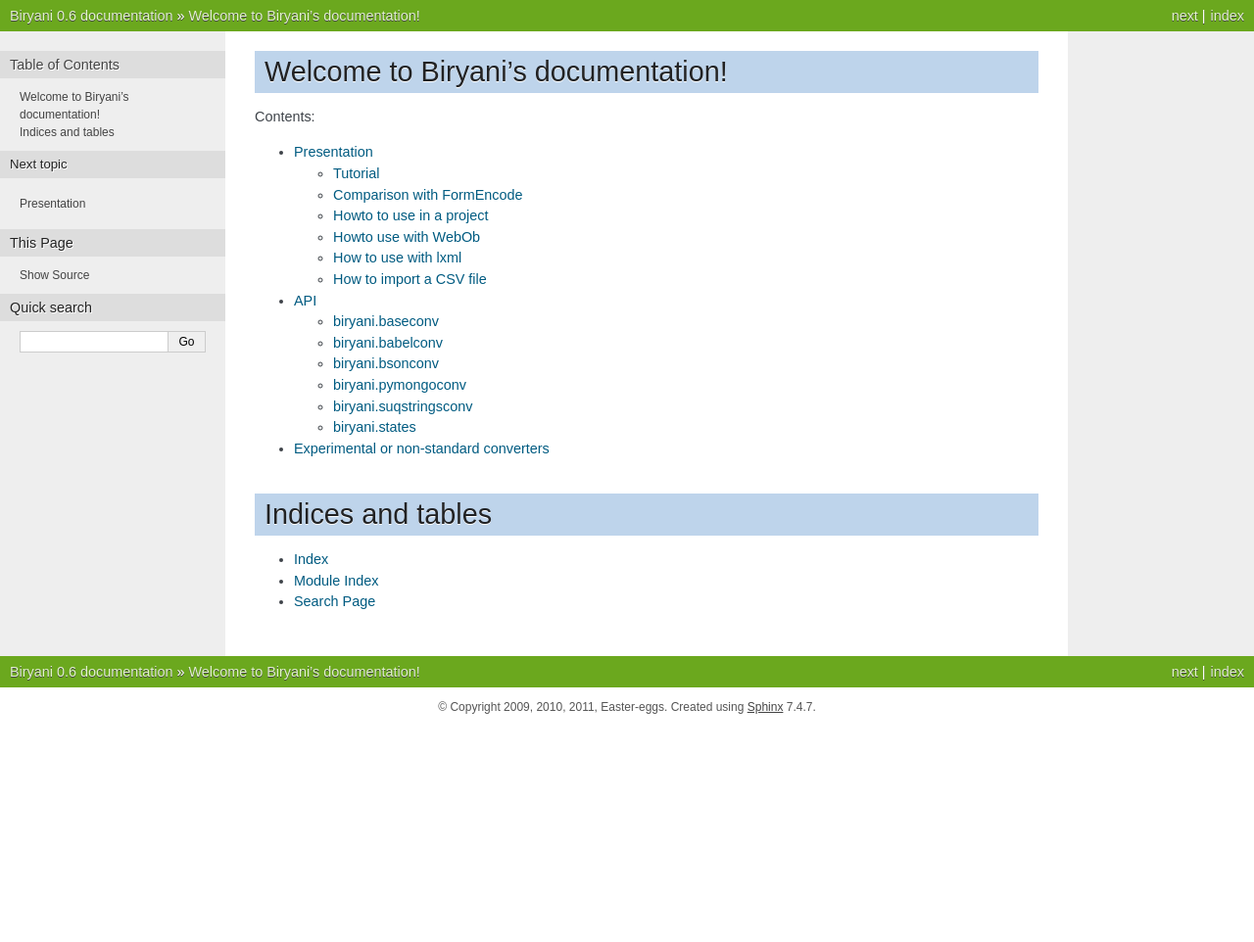
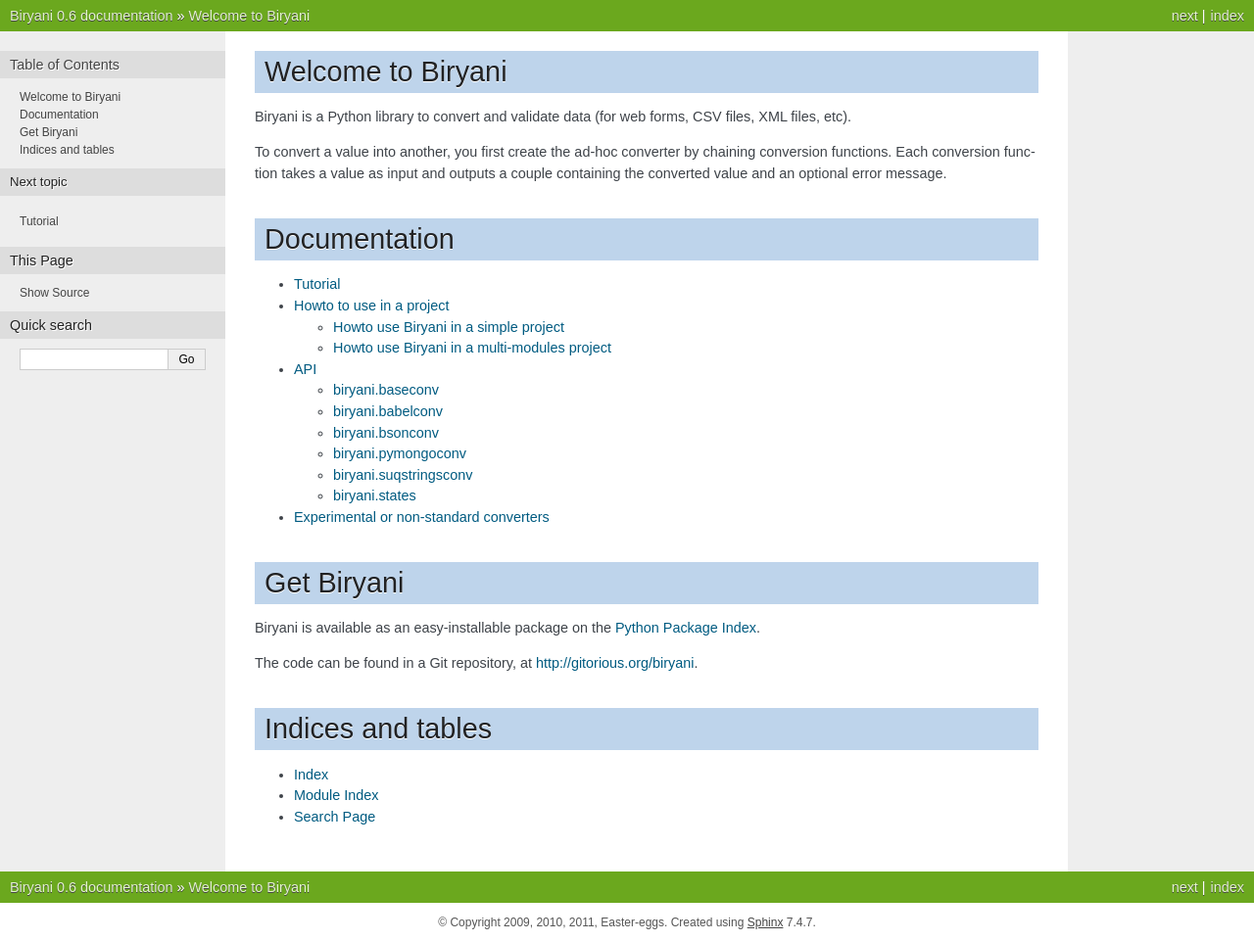
Before and after one commit to openfisca/biryani, a Sphinx documentation site: the page built from docs/source/index.rst, in a window 1280 px wide. Shown: the whole page at 98% size. Built offline with Sphinx 7.4.7, drawn with Linux system fonts in a browser that asks for light colours; before the commit the page ends 900 px from its top, so only the background shows below that.

Commit message:
Restructure documentation.

```diff
--- a/docs/source/api.rst
+++ b/docs/source/api.rst
@@ -1,6 +1,7 @@
-===
+***
 API
-===
+***
+
 
 biryani.baseconv
 ================
--- a/docs/source/index.rst
+++ b/docs/source/index.rst
@@ -3,17 +3,39 @@
    You can adapt this file completely to your liking, but it should at least
    contain the root `toctree` directive.
 
-Welcome to Biryani's documentation!
-===================================
+Welcome to Biryani
+==================
 
-Contents:
+Biryani is a Python library to convert and validate data (for web forms, CSV files, XML files, etc).
+
+To convert a value into another, you first create the ad-hoc converter by chaining conversion functions. Each conversion function takes a value as input and outputs a couple containing the converted value and an optional error message.
+
+
+Documentation
+=============
 
 .. toctree::
    :maxdepth: 2
 
-   presentation
+   tutorial
+   how-to-use
    api
    sugar
+
+.. TODO
+
+   Comparison with FormEncode
+   Howto use with WebOb
+   How to use with lxml
+   How to import a CSV file
+
+
+Get Biryani
+===========
+
+Biryani is available as an easy-installable package on the `Python Package Index <http://pypi.python.org/pypi/Biryani>`_.
+
+The code can be found in a Git repository, at http://gitorious.org/biryani.
 
 
 Indices and tables
--- a/docs/source/sugar.rst
+++ b/docs/source/sugar.rst
@@ -1,6 +1,6 @@
-=======================================
+***************************************
 Experimental or non-standard converters
-=======================================
+***************************************
 
 .. testsetup::
 
--- a/docs/source/presentation.rst
+++ b/docs/source/tutorial.rst
@@ -1,13 +1,6 @@
-============
-Presentation
-============
-
-Biryani is a Python library to convert and validate data (for web forms, CSV files, XML files, etc).
-
-To convert a value into another, you first create the ad-hoc converter by chaining conversion functions. Each conversion function (aka a converter) takes a value as input and outputs a couple containing the converted value and an optional error message.
-
+********
 Tutorial
-========
+********
 
     >>> from biryani import allconv as conv
     >>> input_value = u'42'
@@ -214,80 +207,3 @@
     (['-12.34', u'45'], "Value is not an instance of <type 'dict'>")
     >>> dict_to_lat_long(None)
     (None, 'Missing value')
-
-
-Comparison with FormEncode
-==========================
-
-TODO
-
-
-Howto to use in a project
-=========================
-
-
-Simple project
---------------
-
-::
-
-    from biryani import allconv as conv
-
-    # Use the converters. For example:
-    s = '5'
-    i = conv.to_value(conv.unicode_to_integer, conv.require)(s)
-    assert i == 5
-    ...
-
-
-Multi-modules project
----------------------
-
-In your project, create a module named ``conv.py``.
-
-In this file, either import every converter, all in once::
-
-    from biryani.allconv import *
-    from biryani import states
-
-
-Or specify the converters you want::
-
-    from biryani.babelconv import *
-    from biryani.baseconv import *
-    from biryani.bsonconv import *
-    from biryani.datetimeconv import *
-    from biryani.pymongoconv import *
-    from biryani.suqstringsconv import *
-    ...
-    from biryani import states
-
-Append your own converters in this file.
-
-In your others modules add::
-
-    from . import conv
-
-    # Use the converters. For example:
-    s = '5'
-    i = conv.to_value(conv.unicode_to_integer, conv.require)(s)
-    assert i == 5
-    ...
-
-
-Howto use with WebOb
-====================
-
-TODO
-
-
-How to use with lxml
-====================
-
-TODO
-
-
-How to import a CSV file
-========================
-
-TODO
```
Also changed, not shown: docs/source/how-to-use.rst (added, +52 -0 lines).
